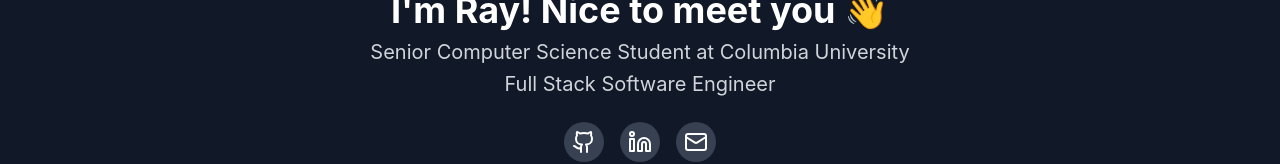
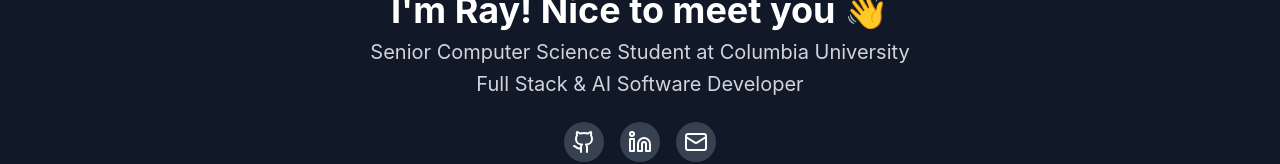
Before and after one commit to rayforman/personal-website, a React (Create React App) app in the folder frontend/: page / in a window 1280 px wide. Shown: the part 294-458 px from the top of the page. Built offline with nearby package versions, Linux system fonts and the light colour scheme.

Commit message:
New resume added, title modification

```diff
--- a/frontend/src/components/Introduction.jsx
+++ b/frontend/src/components/Introduction.jsx
@@ -8,7 +8,7 @@ const Introduction = () => {
         Senior Computer Science Student at Columbia University
       </p>
       <p className="text-xl text-gray-300">
-        Full Stack Software Engineer
+        Full Stack & AI Software Developer
       </p>
     </div>
   );
--- a/frontend/src/pages/Resume.jsx
+++ b/frontend/src/pages/Resume.jsx
@@ -5,7 +5,7 @@ const ResumePDF = () => {
   return (
     <div className="w-full h-screen bg-bg-dark p-4">
       <iframe
-        src="/RayForman_Resume.pdf#view=FitH"
+        src="/RayForman-Resume.pdf#view=FitH"
         className="w-full h-full rounded-lg"
         title="Resume"
       />
@@ -21,7 +21,7 @@ export default ResumePDF;
 //   return (
 //     <div className="w-full min-h-screen bg-bg-dark p-4 flex justify-center items-center">
 //       <img
-//         src="/RayForman_Resume.png"
+//         src="/RayForman-Resume.png"
 //         alt="Resume"
 //         className="max-w-full max-h-[90vh] object-contain rounded-lg"
 //       />
```
Also changed, not shown: 1 other file (tests, documents, lock files or other folders).
